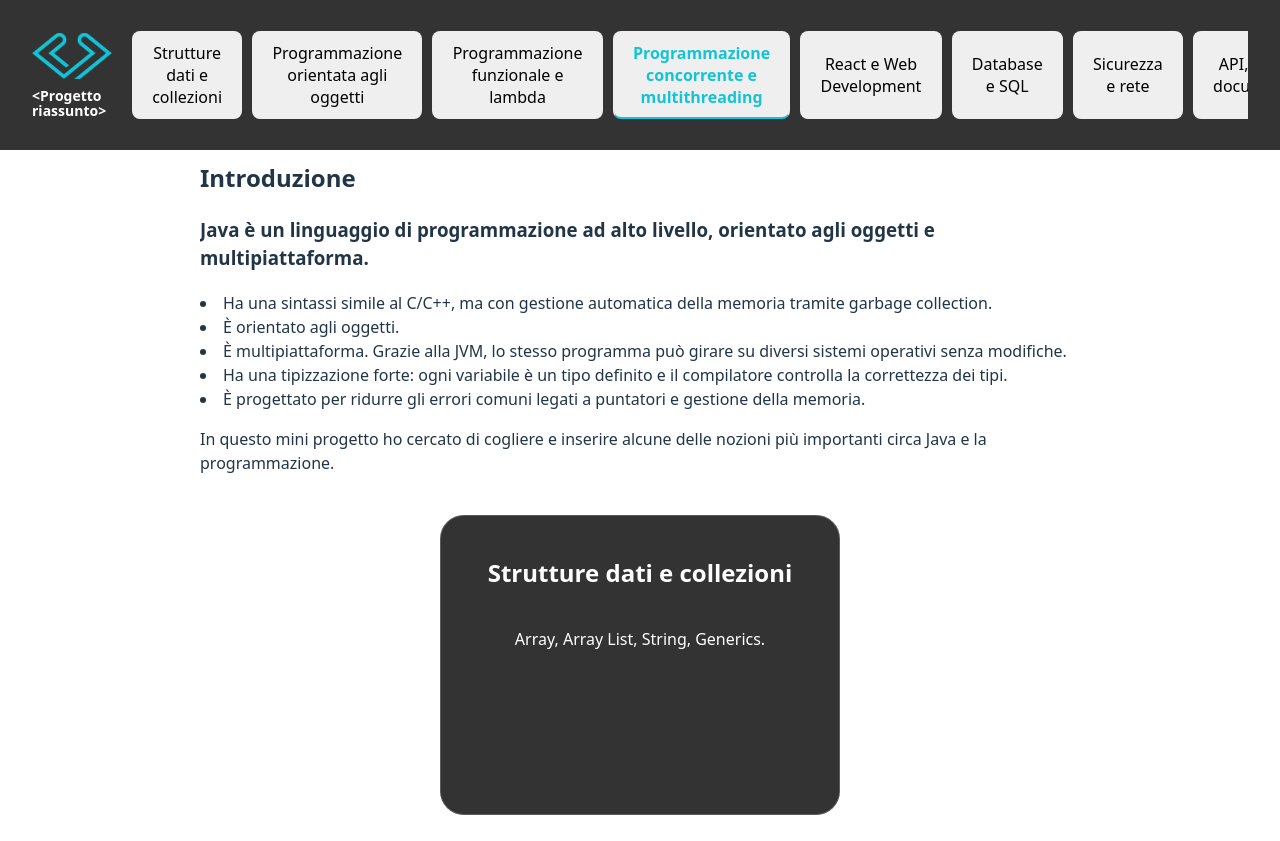
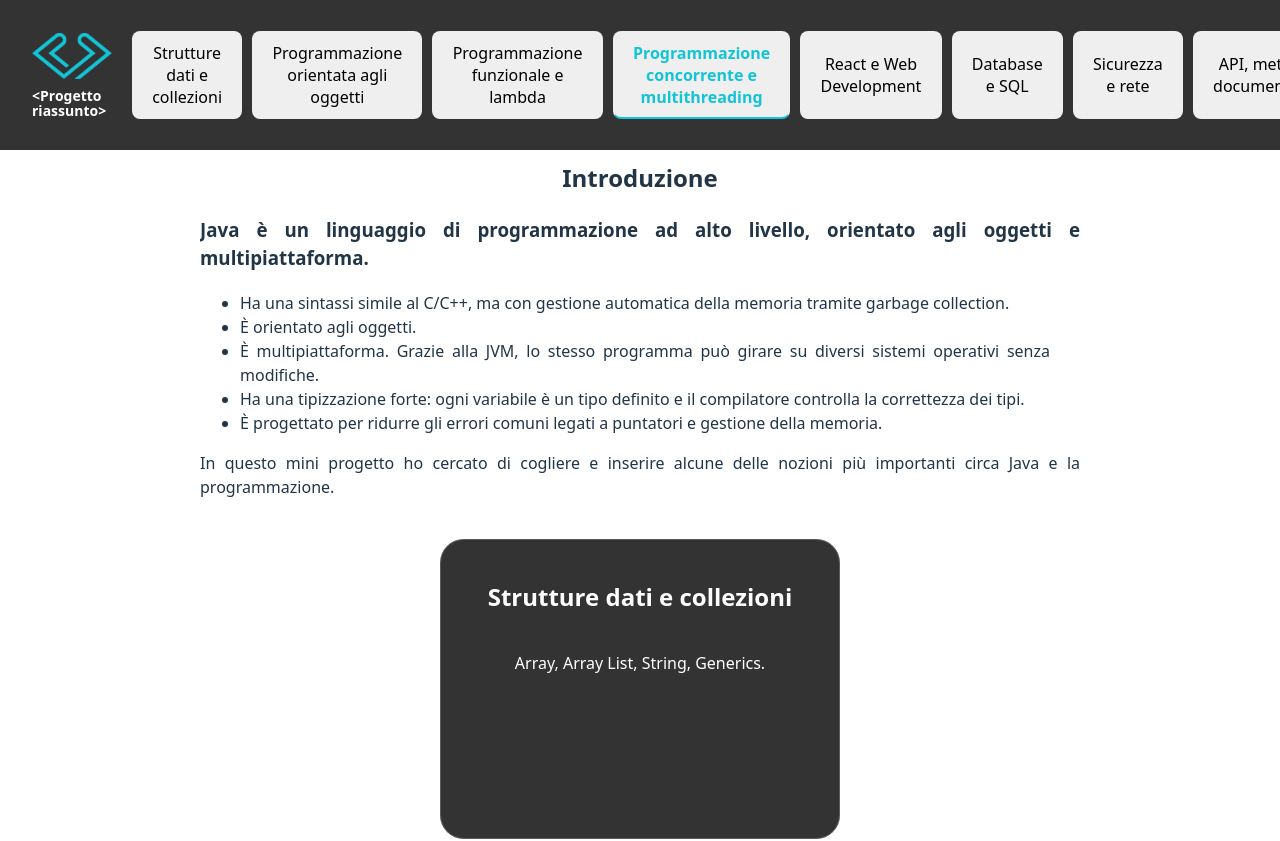
Before and after one commit to FilippoPandolfini/progetto-riassunto, a React (Vite) app: page / in a window 1280 px wide. Shown: the top 841 px of the page. Built offline with nearby package versions, Linux system fonts and the light colour scheme.

Commit message:
minor changes

```diff
--- a/src/App.css
+++ b/src/App.css
@@ -71,22 +71,20 @@ body {
 
 /* Lista menu */
 .menu-list {
-  list-style: none;
+    flex-direction: column;
     display: flex;
-  flex-direction: column;
-  gap: 20px;
-  position: absolute;
+    position: static;
+    flex-direction: row;
     top: 60px;
-  right: 20px;
     background-color: #333;
+    background: none;
     padding: 15px 20px;
     border-radius: 5px;
     opacity: 0;
+    pointer-events: none;
     transform: translateY(-10px);
-  pointer-events: none;
     transition: all 0.3s ease;
-  max-height: 90vh;
-  overflow-y: auto;
+    gap: 10px;
   }
 
 .menu-list.active {
@@ -108,11 +106,8 @@ body {
   color: #12c4d5;
 }
 
-section {
-  scroll-margin-top: 150px;
-}
-
-section, .panel {
+section,
+.panel {
   scroll-margin-top: 180px;
 }
 
@@ -121,7 +116,7 @@ section, .panel {
 }
 
 #hero {
-  padding: 140px;
+  padding: 140px 140px 40px 140px;
   display: flex;
   align-items: center;
   justify-content: center;
@@ -134,6 +129,18 @@ section, .panel {
   max-width: 880px;
   width: 100%;
   overflow-y: auto;
+}
+
+.introduzione h2 {
+  text-align: center;
+}
+
+.introduzione {
+  text-align: justify;
+}
+
+.introduzione ul {
+  padding-right: 30px;
 }
 
 p {
@@ -156,28 +163,72 @@ h3 {
   margin-bottom: 10px;
 }
 
+.footer {
+  width: 100%;
+  background-color: #333;
+  padding: 20px;
+  box-sizing: border-box;
+}
+
+.footer p {
+  font-size: small;
+  color: white;
+}
+
+.contatto {
+  display: flex;
+  gap: 10px;
+}
+
+.contatto a {
+  color: white;
+  cursor: pointer;
+  text-decoration: none;
+  display: inline;
+}
+
+.contatto a:hover {
+  text-decoration: underline;
+  color: #12c4d5;
+}
 
 @media (max-width: 768px) {
   #hero {
-    padding: 100px 0;
+    padding: 100px 0 50px 0;
+  }
+
+  section,
+  .panel {
+    scroll-margin-top: 140px;
+  }
+
+  .menu-list {
+  list-style: none;
+  display: flex;
+  flex-direction: column;
+  gap: 20px;
+  position: absolute;
+  top: 100px;
+  right: 0px;
+  background-color: #333333;
+  padding: 20px;
+  border-radius: 0 0 0px 20px;
+  opacity: 0;
+  transform: translateY(-10px);
+  pointer-events: none;
+  transition: all 0.3s ease;
+  max-height: 90vh;
+  max-width: 45vh;
+  overflow-y: auto;
+  }
+
+  .introduzione {
+    max-width: 90%;
+    margin: 0 auto;
+    text-align: justify;
+  }
+
+  .introduzione ul {
+    padding-right: 30px;
   }
 }
-
-@media (min-width: 768px) {
-  .menu-list {
-    flex-direction: column;
-    display: flex;
-    position: static;
-    flex-direction: row;
-    top: 60px;
-    background-color: #333;
-    background: none;
-    padding: 15px 20px;
-    border-radius: 5px;
-    opacity: 0;
-    pointer-events: none;
-    transform: translateY(-10px);
-    transition: all 0.3s ease;
-    gap: 10px;
-  }
-}
--- a/src/App.tsx
+++ b/src/App.tsx
@@ -10,6 +10,8 @@ import { reactData } from './pages/react-data';
 import { databaseData } from './pages/database-data';
 import { networkingData } from './pages/networking-data';
 import { metadataData } from './pages/metadata-data';
+import { introduzioneData } from './introduzione-data';
+import { title } from 'process';
 
 interface MenuItem {
   id: string;
@@ -88,39 +90,23 @@ export default function App() {
     title: section.title
   }));
 
-  const subMenu: SubMenu[] = [
-    ...dataStructuresData.map(section => ({
+  const datasets = [
+    dataStructuresData,
+    objectOrientedData,
+    lambdaData,
+    multithreadingData,
+    reactData,
+    databaseData,
+    networkingData,
+    metadataData
+  ];
+
+  const subMenu: SubMenu[] = datasets.flatMap(dataset =>
+    dataset.map(section => ({
       id: section.id,
       title: section.title
-    })),
-    ...objectOrientedData.map(section => ({
-      id: section.id,
-      title: section.title
-    })),
-    ...lambdaData.map(section => ({
-      id: section.id,
-      title: section.title
-    })),
-    ...multithreadingData.map(section => ({
-      id: section.id,
-      title: section.title
-    })),
-    ...reactData.map(section => ({
-      id: section.id,
-      title: section.title
-    })),
-    ...databaseData.map(section => ({
-      id: section.id,
-      title: section.title
-    })),
-    ...networkingData.map(section => ({
-      id: section.id,
-      title: section.title
-    })),
-    ...metadataData.map(section => ({
-      id: section.id,
-      title: section.title
-    }))];
+    }))
+  );
 
   return (
     <>
@@ -162,28 +148,34 @@ export default function App() {
       <section id="hero">
         <div className='hero-content'>
           <div className='introduzione'>
-            <h2>Introduzione</h2>
-            <h3>Java è un linguaggio di programmazione ad alto livello, orientato agli oggetti e multipiattaforma.</h3>
-            <li>
-              Ha una sintassi simile al C/C++, ma con gestione automatica della memoria tramite garbage collection.
-            </li>
-            <li>
-              È orientato agli oggetti.
-            </li>
-            <li>
-              È multipiattaforma. Grazie alla JVM, lo stesso programma può girare su diversi sistemi operativi senza modifiche.
-            </li>
-            <li>
-              Ha una tipizzazione forte: ogni variabile è un tipo definito e il compilatore controlla la correttezza dei tipi.
-            </li>
-            <li>
-              È progettato per ridurre gli errori comuni legati a puntatori e gestione della memoria.
-            </li>
-            <p>In questo mini progetto ho cercato di cogliere e inserire alcune delle nozioni più importanti circa Java e la programmazione.</p>
+            <h2>{introduzioneData.title}</h2>
+            <h3>{introduzioneData.subtitle}</h3>
+            <ul>
+              {introduzioneData.points.map((point, index) => (
+                <li key={index}>{point}</li>
+              ))}
+            </ul>
+            <p>{introduzioneData.note}</p>
           </div>
           <SectionsRenderer sections={sectionsData} isMobile={isMobile} />
         </div>
       </section>
+
+      <footer className='footer'>
+        <p>Progetto riassunto a cura di Filippo Pandolfini. Finito di definire il 15 settembre 2025. Aperto a suggerimenti o richieste.</p>
+        <div className='contatto'>
+          <a onClick={() => window.location.href = 'www.linkedin.com/in/filippo-pandolfini'}>
+            LinkedIn
+          </a>
+          <a onClick={() => window.location.href = 'https://github.com/FilippoPandolfini?tab=repositories'}>
+            GitHub
+          </a>
+          <a
+            onClick={() => window.location.href = 'mailto:pandolfini.filippo@gmail.com'}>
+            Contact
+          </a>
+        </div>
+      </footer>
     </>
   )
 }
--- a/src/components/sections-data.js
+++ b/src/components/sections-data.js
@@ -53,7 +53,7 @@ export const sectionsData = [
   {
     id: "metadati",
     title: "API, metadati e documentazione",
-    content: "API, REST API, Javadoc, Annotazioni, Commenti, Metadata, OpenAPI, Versioning, .",
+    content: "API, REST API, Javadoc, Annotazioni, Commenti, Metadata, OpenAPI, Versioning.",
     subPanels: metadataData
   }
 ];
--- /dev/null
+++ b/src/introduzione-data.js
@@ -0,0 +1,12 @@
+export const introduzioneData = {
+  title: "Introduzione",
+  subtitle: "Java è un linguaggio di programmazione ad alto livello, orientato agli oggetti e multipiattaforma.",
+  points: [
+    "Ha una sintassi simile al C/C++, ma con gestione automatica della memoria tramite garbage collection.",
+    "È orientato agli oggetti.",
+    "È multipiattaforma. Grazie alla JVM, lo stesso programma può girare su diversi sistemi operativi senza modifiche.",
+    "Ha una tipizzazione forte: ogni variabile è un tipo definito e il compilatore controlla la correttezza dei tipi.",
+    "È progettato per ridurre gli errori comuni legati a puntatori e gestione della memoria."
+  ],
+  note: "In questo mini progetto ho cercato di cogliere e inserire alcune delle nozioni più importanti circa Java e la programmazione."
+};
```
Lines whose indentation alone changed are shown as unchanged.
